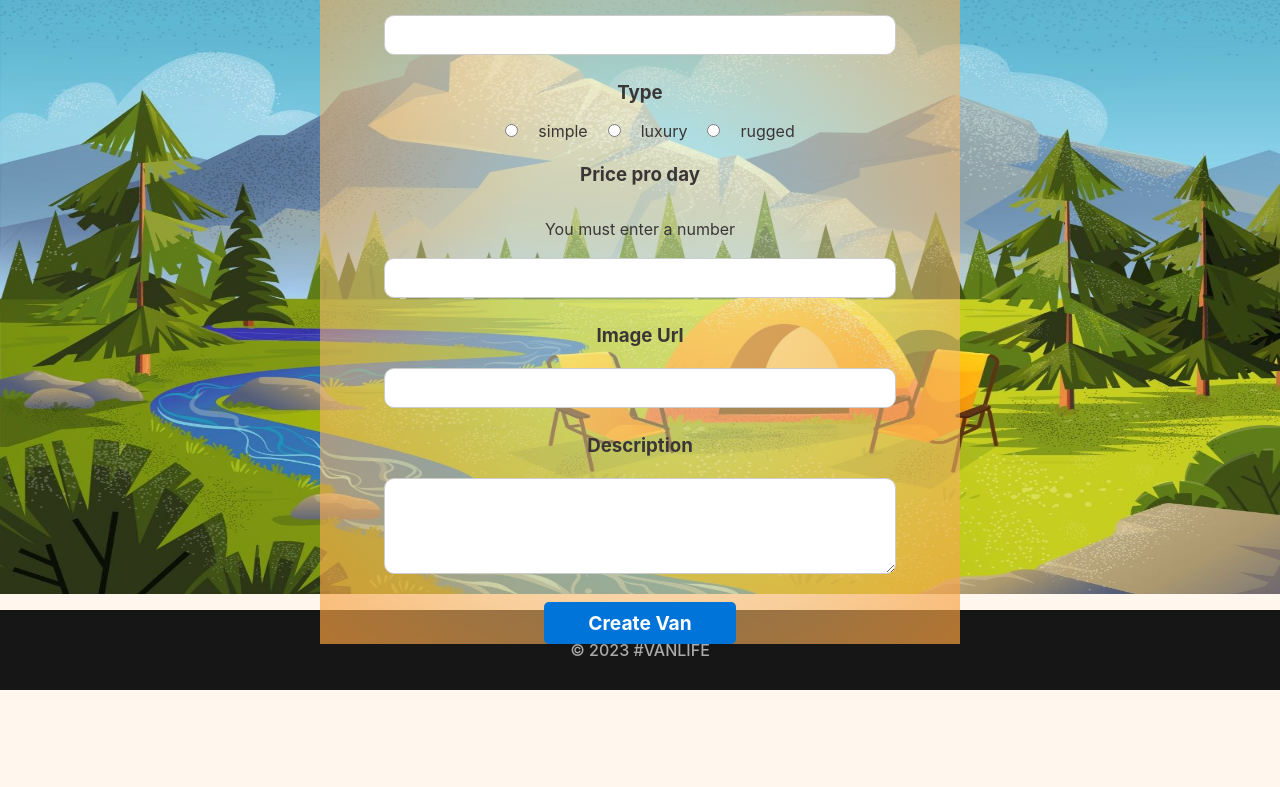
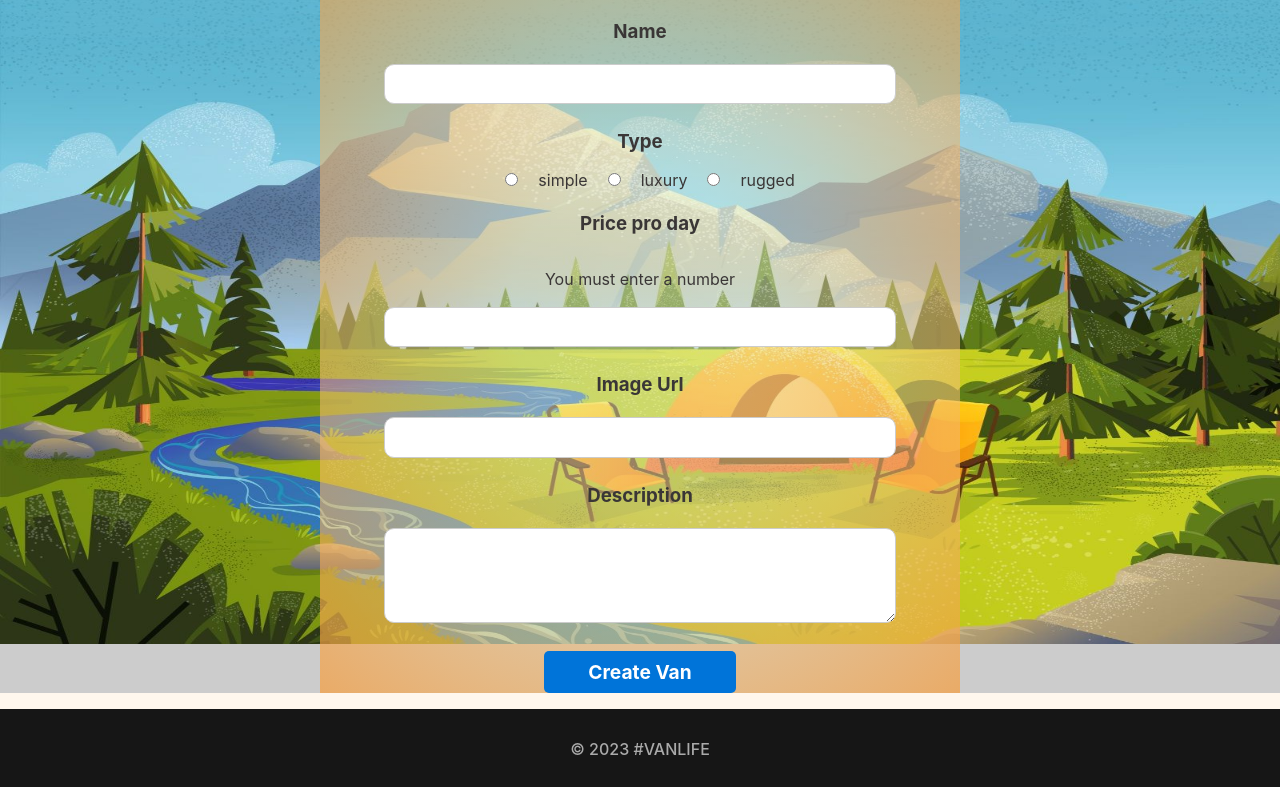
Before and after one commit to erika-misheva/Van-Life__Frontend-SPA, a React app: page /host/addVan in a window 1280 px wide. Shown: the part 216-1003 px from the top of the page. Before the commit the page ends 906 px from the top, so only its background shows below. Built offline with nearby package versions, Linux system fonts and the light colour scheme; some packages are replaced by stand-ins of ours; no server answers.

Commit message:
editing styles in edit van page

```diff
--- a/styles/addEditVan.css
+++ b/styles/addEditVan.css
@@ -4,6 +4,7 @@
     width: 100%;
     display: flex;
     flex-direction: column;
+    min-height: max-content;;
     height: 84vh;
     background-image: url('../assets/images/3ad48f9e918a1f415dcc81c0b51c2a8a.jpg');
     background-size: 100% 84vh;
```
